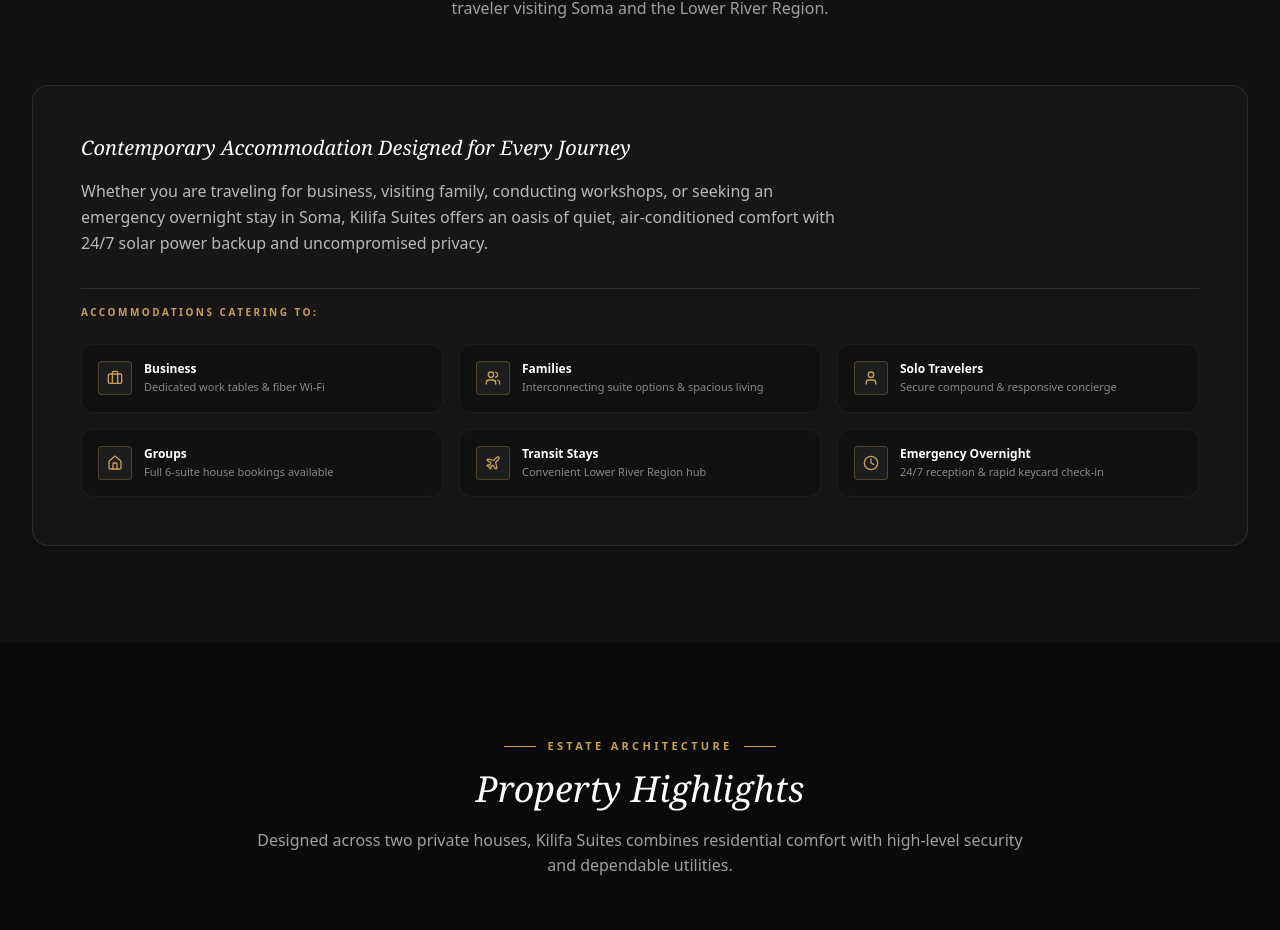
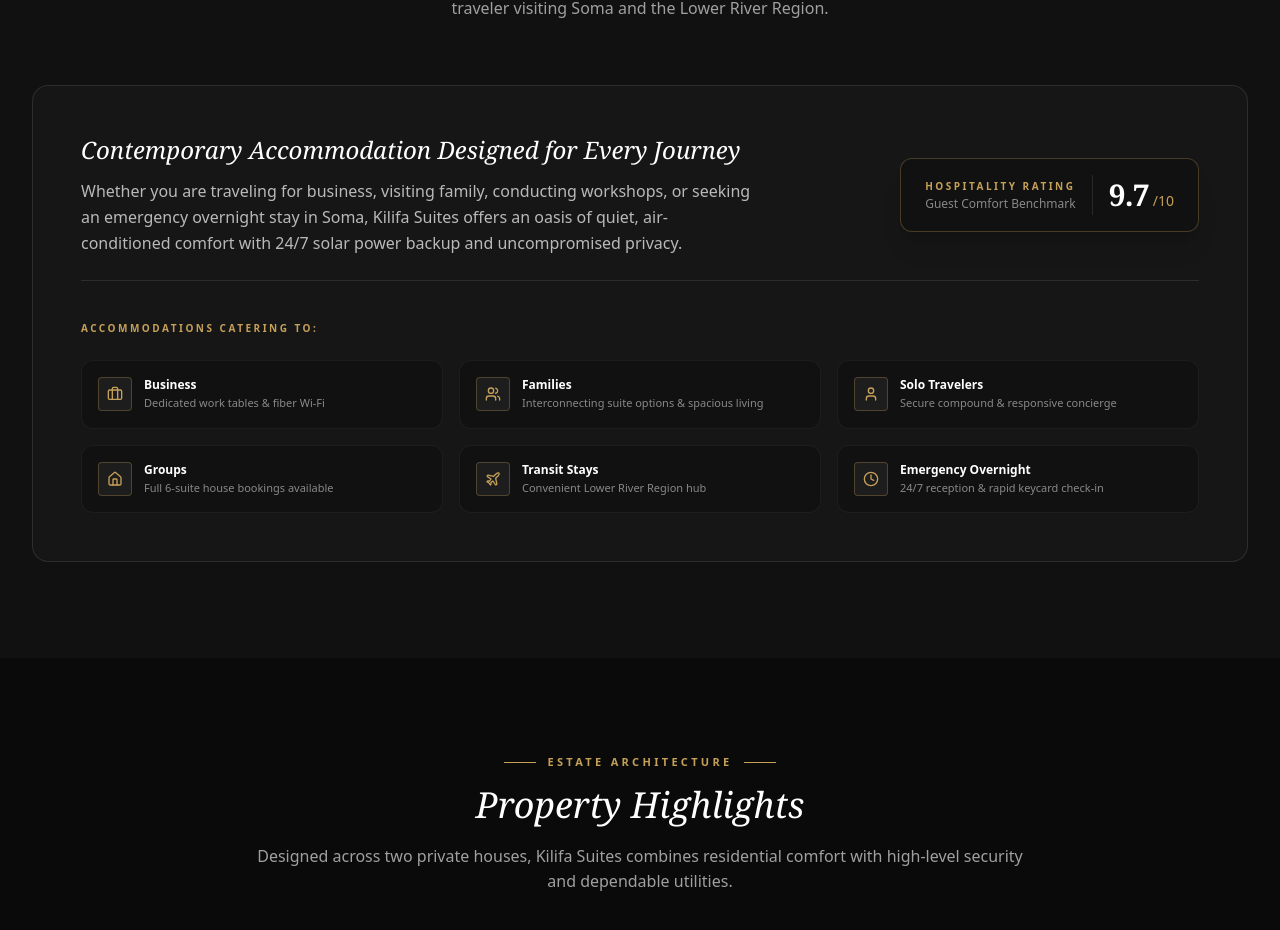
Before and after one commit to scondlythorp/Kilifa-Suites, a React (Vite) app: page / in a window 1280 px wide. Shown: the part 1015-1945 px from the top of the page. Built offline with nearby package versions, Linux system fonts and the light colour scheme; no server answers.

Commit message:
feat(config): add hospitality rating configuration
Implement placeholder hospitality rating data with audit tracking requirements and add video controller logic for the hero section in the home page.

```diff
--- a/src/config/business.ts
+++ b/src/config/business.ts
@@ -48,6 +48,31 @@
     suitesPerHouse: 6,
     totalSuites: 12,
   },
+};
+
+/**
+ * Hospitality Rating Display Configuration
+ *
+ * NOTE ON RATING INTEGRITY:
+ * The 9.7/10 rating is a requested presentation value representing the property's
+ * target hospitality standard for guest satisfaction and comfort in Soma.
+ * It is NOT backed by verified historical third-party review platforms or guest survey audits.
+ *
+ * Configurable properties:
+ * - score: Display score (9.7)
+ * - scale: Display scale (10)
+ * - label: Category label
+ * - sublabel: Category subtitle
+ * - verified: Boolean flag indicating whether customer audit confirmation is complete
+ * - auditNote: Internal note for management review prior to public release
+ */
+export const HOSPITALITY_RATING_CONFIG = {
+  score: 9.7,
+  scale: 10,
+  label: 'Hospitality Rating',
+  sublabel: 'Guest Comfort Benchmark',
+  verified: false, // Flagged: Requires formal guest audit confirmation before public commercial release
+  auditNote: 'Requested presentation score (9.7/10). Awaiting verified guest feedback audit.',
 };
 
 export const HOUSES_DATA = [
--- a/src/pages/HomePage.tsx
+++ b/src/pages/HomePage.tsx
@@ -1,4 +1,4 @@
-import React, { useState } from 'react';
+import React, { useState, useRef, useEffect } from 'react';
 import { SEOHead } from '../components/seo/SEOHead';
 import { Container } from '../components/common/Container';
 import { Section } from '../components/common/Section';
@@ -9,7 +9,7 @@
 import { MediaCard } from '../components/media/MediaCard';
 import { VideoModal } from '../components/media/VideoModal';
 import { LightboxModal } from '../components/media/LightboxModal';
-import { SUITES_DATA, MEDIA_GALLERY_DATA, BUSINESS_CONFIG } from '../config/business';
+import { SUITES_DATA, MEDIA_GALLERY_DATA, BUSINESS_CONFIG, HOSPITALITY_RATING_CONFIG } from '../config/business';
 import { Media } from '../types';
 import {
   Building2,
@@ -45,7 +45,68 @@
   const [selectedLightboxMedia, setSelectedLightboxMedia] = useState<Media | null>(null);
   const [heroVideoFailed, setHeroVideoFailed] = useState<boolean>(false);
 
-  // Hero Video Animation State (20-second loop)
+  // Hero background video controller: loops precisely between 00:03 and 00:23
+  const videoRef = useRef<HTMLVideoElement>(null);
+  const hasInitializedHeroVideo = useRef<boolean>(false);
+
+  useEffect(() => {
+    const video = videoRef.current;
+    if (!video) return;
+
+    // Respect reduced-motion preferences
+    const prefersReducedMotion = window.matchMedia('(prefers-reduced-motion: reduce)').matches;
+    if (prefersReducedMotion) {
+      video.pause();
+      return;
+    }
+
+    // Set initial position if metadata is already loaded before effect runs
+    if (video.readyState >= 1 && !hasInitializedHeroVideo.current) {
+      hasInitializedHeroVideo.current = true;
+      try {
+        video.currentTime = 3;
+      } catch {
+        // Handled silently
+      }
+    }
+
+    // Attempt playback gracefully
+    const playPromise = video.play();
+    if (playPromise !== undefined) {
+      playPromise.catch(() => {
+        // Autoplay may be restricted by device policy; video stays on poster frame gracefully
+      });
+    }
+  }, []);
+
+  const handleHeroVideoLoadedMetadata = (e: React.SyntheticEvent<HTMLVideoElement>) => {
+    const video = e.currentTarget;
+    if (!hasInitializedHeroVideo.current) {
+      hasInitializedHeroVideo.current = true;
+      try {
+        video.currentTime = 3;
+      } catch {
+        // Handled silently
+      }
+    }
+  };
+
+  const handleHeroVideoTimeUpdate = (e: React.SyntheticEvent<HTMLVideoElement>) => {
+    const video = e.currentTarget;
+    // Loop precisely from 23s back to 3s
+    if (video.currentTime >= 23) {
+      video.currentTime = 3;
+    } else if (hasInitializedHeroVideo.current && video.currentTime < 2.9) {
+      // Guard against accidental jump back to 0s
+      video.currentTime = 3;
+    }
+  };
+
+  const handleHeroVideoEnded = (e: React.SyntheticEvent<HTMLVideoElement>) => {
+    const video = e.currentTarget;
+    video.currentTime = 3;
+    video.play().catch(() => {});
+  };
   // Featured Suites (using official dataset)
   const featuredSuites = [
     SUITES_DATA[0], // DAR
@@ -136,19 +197,17 @@
         <div className="absolute inset-0 w-full h-full overflow-hidden pointer-events-none select-none z-0">
           {!heroVideoFailed ? (
             <video
+              ref={videoRef}
               src="/media/videos/kilifa-property-exterior-tour-01.mp4"
               autoPlay
               muted
-              loop
               playsInline
               preload="auto"
               poster="/media/images/kilifa-property-exterior-01.jpeg"
               onError={() => setHeroVideoFailed(true)}
-              onTimeUpdate={(e) => {
-                if (e.currentTarget.currentTime >= 23) {
-                  e.currentTarget.currentTime = 0;
-                }
-              }}
+              onLoadedMetadata={handleHeroVideoLoadedMetadata}
+              onTimeUpdate={handleHeroVideoTimeUpdate}
+              onEnded={handleHeroVideoEnded}
               className="w-full h-full object-cover object-center scale-105"
             />
           ) : (
@@ -223,16 +282,42 @@
           />
 
           <div className="bg-[#161616] border border-white/10 rounded-2xl p-8 sm:p-12 space-y-8">
-            <div className="max-w-3xl space-y-4">
-              <h3 className="text-xl font-serif italic text-white">
-                Contemporary Accommodation Designed for Every Journey
-              </h3>
-              <p className="text-white/70 text-sm sm:text-base leading-relaxed">
-                Whether you are traveling for business, visiting family, conducting workshops, or seeking an emergency overnight stay in Soma, Kilifa Suites offers an oasis of quiet, air-conditioned comfort with 24/7 solar power backup and uncompromised privacy.
-              </p>
+            <div className="flex flex-col md:flex-row md:items-center justify-between gap-6 pb-6 border-b border-white/10">
+              <div className="max-w-2xl space-y-3">
+                <h3 className="text-xl sm:text-2xl font-serif italic text-white">
+                  Contemporary Accommodation Designed for Every Journey
+                </h3>
+                <p className="text-white/70 text-sm sm:text-base leading-relaxed">
+                  Whether you are traveling for business, visiting family, conducting workshops, or seeking an emergency overnight stay in Soma, Kilifa Suites offers an oasis of quiet, air-conditioned comfort with 24/7 solar power backup and uncompromised privacy.
+                </p>
+              </div>
+
+              {/* Hospitality Rating Display (9.7/10) */}
+              <div
+                className="shrink-0 flex items-center gap-4 px-6 py-4 rounded-xl bg-[#111111] border border-[#C5A059]/30 shadow-xl self-start md:self-auto"
+                aria-label={`Property rating: ${HOSPITALITY_RATING_CONFIG.score} out of ${HOSPITALITY_RATING_CONFIG.scale}`}
+              >
+                <div>
+                  <div className="text-[10px] uppercase tracking-[0.25em] text-[#C5A059] font-semibold">
+                    {HOSPITALITY_RATING_CONFIG.label}
+                  </div>
+                  <div className="text-xs text-white/50 mt-0.5">
+                    {HOSPITALITY_RATING_CONFIG.sublabel}
+                  </div>
+                </div>
+                <div className="h-10 w-px bg-white/10" aria-hidden="true" />
+                <div className="flex items-baseline gap-1">
+                  <span className="text-3xl font-serif font-bold text-white tracking-tight">
+                    {HOSPITALITY_RATING_CONFIG.score}
+                  </span>
+                  <span className="text-sm font-sans font-medium text-[#C5A059]">
+                    /{HOSPITALITY_RATING_CONFIG.scale}
+                  </span>
+                </div>
+              </div>
             </div>
 
-            <div className="pt-4 border-t border-white/10">
+            <div className="pt-2">
               <span className="text-[10px] uppercase tracking-[0.25em] text-[#C5A059] font-semibold block mb-6">
                 Accommodations Catering To:
               </span>
```
Also changed, not shown: 1 other file (tests, documents, lock files or other folders).
